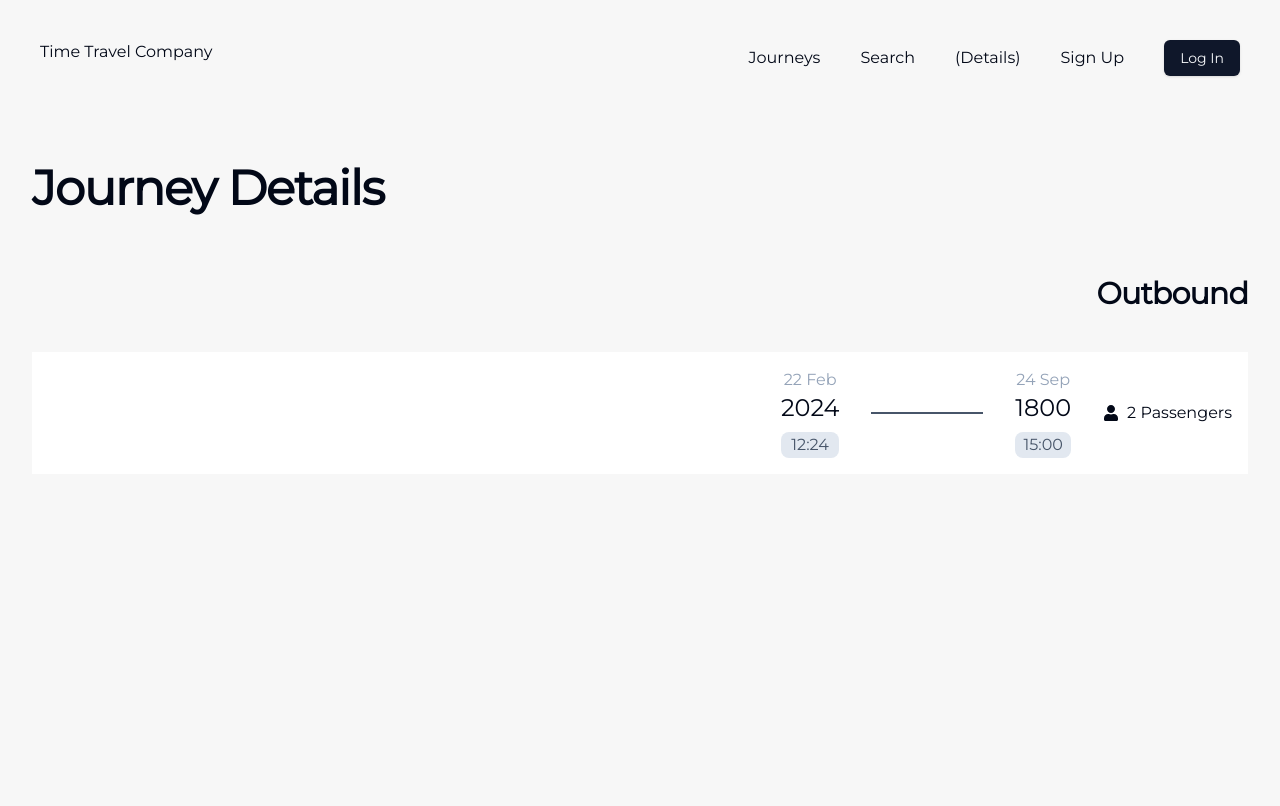
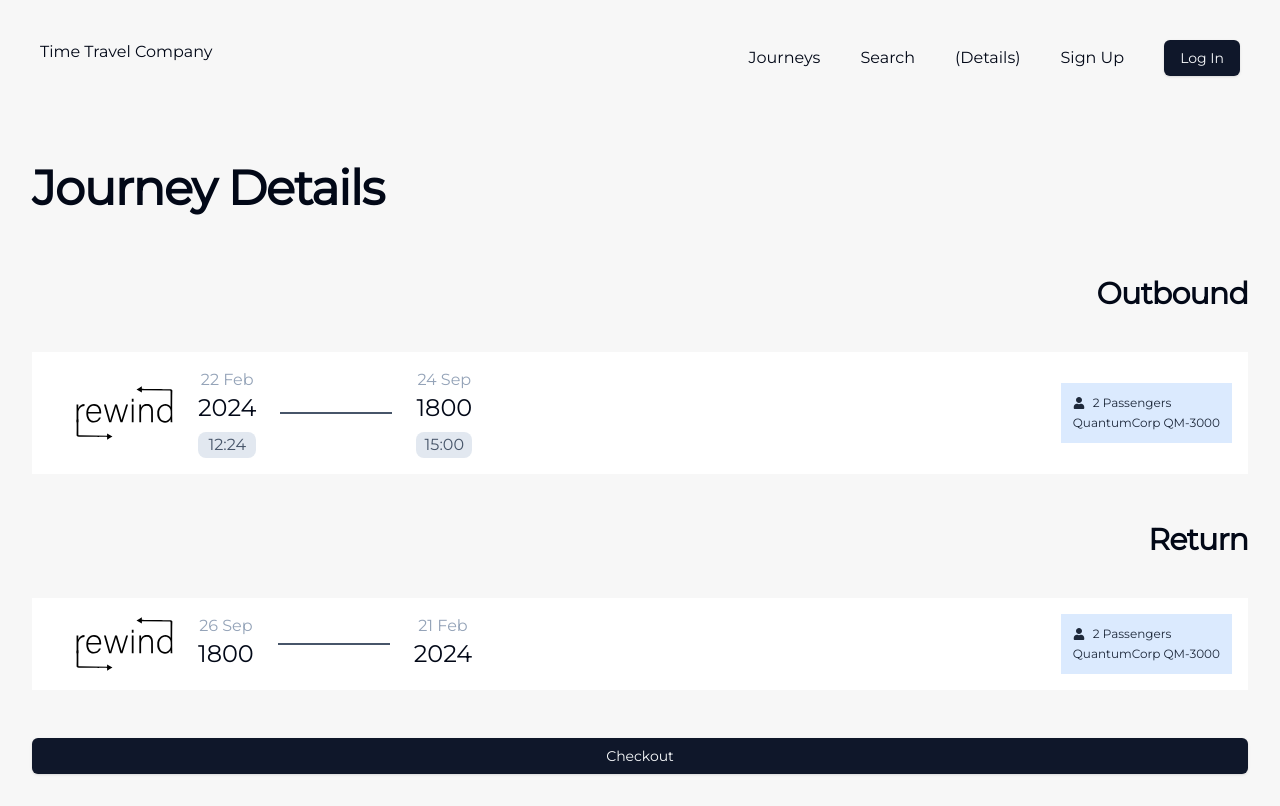
Before and after one commit to fdenedo/time-travel-spring-react, a React (Vite) app in the folder frontend/: page /journeys/982573 in a window 1280 px wide. Built offline with nearby package versions, Linux system fonts and the light colour scheme.

Commit message:
added code for JourneyDetails.tsx

```diff
--- a/frontend/src/pages/JourneyDetails.tsx
+++ b/frontend/src/pages/JourneyDetails.tsx
@@ -1,4 +1,5 @@
 import { DateTimeDisplay, Separator } from "@/components/JourneyCard";
+import { Button } from "@/components/ui/button";
 import { FaUser } from "react-icons/fa";
 
 export default function JourneyDetails() {
@@ -7,16 +8,35 @@
             <h1 className="text-left my-16">Journey Details</h1>
             <h2 className="text-right mb-8">Outbound</h2>
             <div className="outbound-journey bg-white">
-                <div className="header p-4 flex flex-row space-x-8 justify-end items-center">
-                    <DateTimeDisplay date={new Date("2024-02-22")} time={"12:24:51"} />
-                    <Separator />
-                    <DateTimeDisplay date={new Date("1800-09-24")} time={"15:00:51"} />
-                    <div className="journey-info flex flex-col">
-                        <div className="passengers inline-flex items-center space-x-2"><FaUser /><span>2 Passengers</span></div>
-                        <div className="time-machine"></div>
+                <div className="header p-4 flex flex-row space-x-8 justify-between items-center">
+                    <div className="journey-details flex flex-row">
+                        <img className="w-[150px]" src="/rewind-logo.svg" alt="Rewind Logo" />
+                        <DateTimeDisplay date={new Date("2024-02-22")} time={"12:24:51"} />
+                        <Separator />
+                        <DateTimeDisplay date={new Date("1800-09-24")} time={"15:00:51"} />
+                    </div>
+                    <div className="journey-info bg-blue-100 p-3 space-y-1 flex flex-col flex-grow-0 justify-end">
+                        <div className="passengers inline-flex items-center space-x-2 text-xs text-slate-800"><FaUser /><span>2 Passengers</span></div>
+                        <div className="time-machine inline-flex items-center space-x-2 text-xs text-slate-800">QuantumCorp QM-3000</div>
                     </div>
                 </div>
             </div>
+            <h2 className="text-right mb-8 mt-12">Return</h2>
+            <div className="return-journey bg-white">
+                <div className="header p-4 flex flex-row space-x-8 justify-between items-center">
+                    <div className="journey-details flex flex-row">
+                        <img className="w-[150px]" src="/rewind-logo.svg" alt="Rewind Logo" />
+                        <DateTimeDisplay date={new Date("1800-09-26")} />
+                        <Separator />
+                        <DateTimeDisplay date={new Date("2024-02-21")} />
+                    </div>
+                    <div className="journey-info bg-blue-100 p-3 space-y-1 flex flex-col flex-grow-0 justify-end">
+                        <div className="passengers inline-flex items-center space-x-2 text-xs text-slate-800"><FaUser /><span>2 Passengers</span></div>
+                        <div className="time-machine inline-flex items-center space-x-2 text-xs text-slate-800">QuantumCorp QM-3000</div>
+                    </div>
+                </div>
+            </div>
+            <Button className="checkout mt-12">Checkout</Button>
         </>
     );
 }
```
